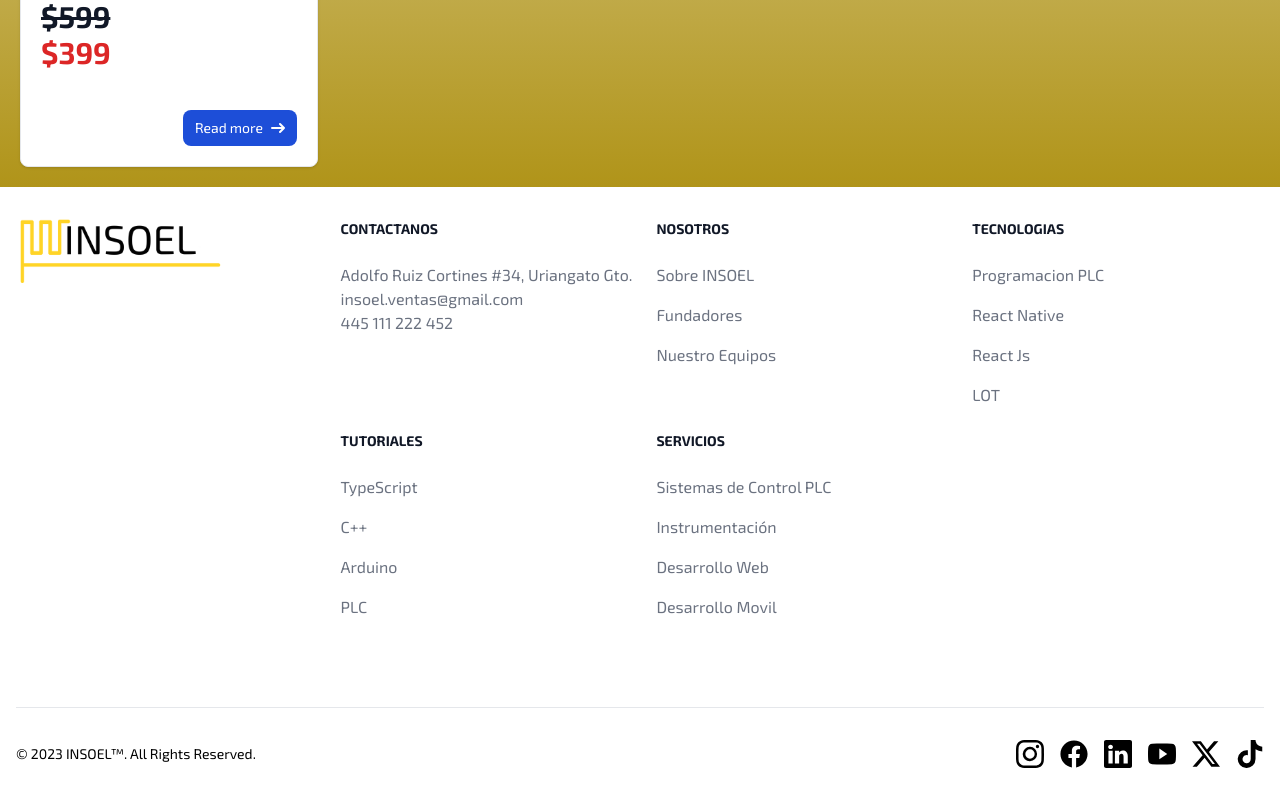
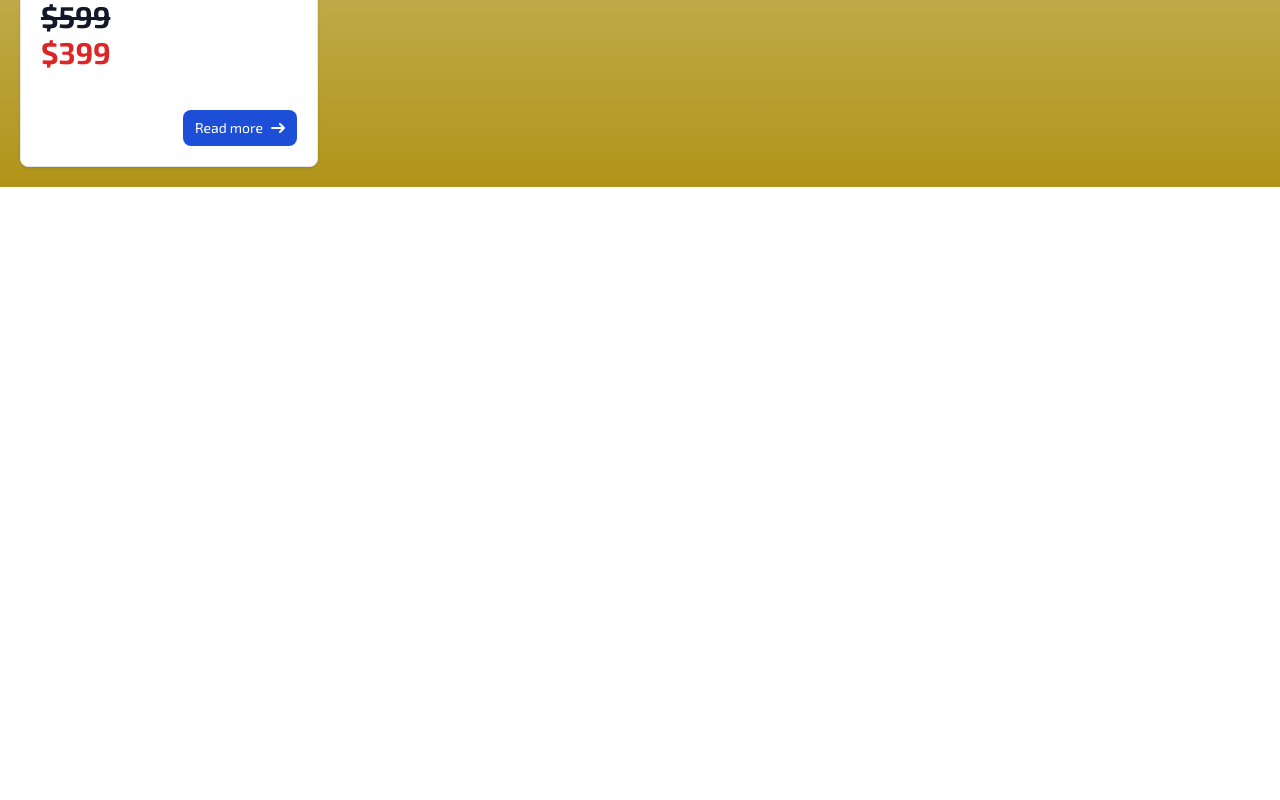
Before and after one commit to EdwinMLara/web-insol, a React (Vite) app: page /web-insol/tienda in a window 1280 px wide. Shown: the part 842-1642 px from the top of the page. After the commit the page ends 1029 px from the top, so only its background shows below. Built offline with nearby package versions, Linux system fonts and the light colour scheme.

Commit message:
union de secciones en homePage

```diff
--- a/src/App.jsx
+++ b/src/App.jsx
@@ -21,7 +21,7 @@ function App() {
         <main>
           <Navbar_Context />
           <Routes>
-            <Route path="/web-insol/" element={<Carrusel />} />
+            <Route path="/web-insol/" element={<HomePage/>} />
             <Route path="/web-insol/tecnologias" element={<TecnologiasPage />} />
             <Route path="/web-insol/invernadero" element={<InvernaderoPage />} />
             <Route path="/web-insol/clientes" element={<ClientesPage />} />
@@ -34,7 +34,6 @@ function App() {
             <Route path="/web-insol/tienda" element={<TiendaPage />} />
             <Route path="/web-insol/tienda/:productId" element={<ProductDetail/>} />
           </Routes>
-          <Footer />
         </main>
       </BrowserRouter>
     </InsoelProvider>
--- a/src/Components/Footer.jsx
+++ b/src/Components/Footer.jsx
@@ -10,7 +10,7 @@ import { FaTiktok } from "react-icons/fa";
 
 function Footer() {
   return (
-    <footer className=" bg-white dark:bg-gray-900">
+    <footer className=" bg-white dark:bg-bajo">
       <div className="mx-auto w-full max-w-screen-xl p-4 py-6 lg:py-8">
         <div className="md:flex md:justify-between ">
           <div className="mb-6 md:mb-0">
@@ -20,10 +20,10 @@ function Footer() {
           </div>
           <div className="grid grid-cols-2 gap-8 sm:gap-6 sm:grid-cols-3 mb-14">
             <div>
-              <h2 className="mb-6 text-sm font-semibold text-gray-900 uppercase dark:text-white">
+              <h2 className="mb-6 text-sm font-semibold text-gray-900 uppercase dark:text-black">
                 Contactanos
               </h2>
-              <ul className="text-gray-500 dark:text-gray-400 font-medium">
+              <ul className="text-gray-500  font-medium">
                 <li className="mb-4">
                   <p>
                     {" "}
@@ -35,10 +35,10 @@ function Footer() {
               </ul>
             </div>
             <div>
-              <h2 className="mb-6 text-sm font-semibold text-gray-900 uppercase dark:text-white">
+              <h2 className="mb-6 text-sm font-semibold text-gray-900 uppercase dark:text-black">
                 Nosotros
               </h2>
-              <ul className="text-gray-500 dark:text-gray-400 font-medium">
+              <ul className="text-gray-500  font-medium">
                 <li className="mb-4">
                   <a href="#" className="hover:underline ">
                     Sobre INSOEL
@@ -57,10 +57,10 @@ function Footer() {
               </ul>
             </div>
             <div>
-              <h2 className="mb-6 text-sm font-semibold text-gray-900 uppercase dark:text-white">
+              <h2 className="mb-6 text-sm font-semibold text-gray-900 uppercase dark:text-black">
                 Tecnologias
               </h2>
-              <ul className="text-gray-500 dark:text-gray-400 font-medium">
+              <ul className="text-gray-500  font-medium">
                 <li className="mb-4">
                   <a href="#" className="hover:underline">
                     Programacion PLC
@@ -84,10 +84,10 @@ function Footer() {
               </ul>
             </div>
             <div>
-              <h2 className="mb-6 text-sm font-semibold text-gray-900 uppercase dark:text-white">
+              <h2 className="mb-6 text-sm font-semibold text-gray-900 uppercase dark:text-black">
                 Tutoriales
               </h2>
-              <ul className="text-gray-500 dark:text-gray-400 font-medium">
+              <ul className="text-gray-500 font-medium">
                 <li className="mb-4">
                   <a href="#" className="hover:underline">
                     TypeScript
@@ -111,10 +111,10 @@ function Footer() {
               </ul>
             </div>
             <div>
-              <h2 className="mb-6 text-sm font-semibold text-gray-900 uppercase dark:text-white">
+              <h2 className="mb-6 text-sm font-semibold text-gray-900 uppercase dark:text-black">
                 Servicios
               </h2>
-              <ul className="text-gray-500 dark:text-gray-400 font-medium">
+              <ul className="text-gray-500 font-medium">
                 <li className="mb-4">
                   <a href="#" className="hover:underline">
                     Sistemas de Control PLC
--- a/src/Components/Navbar_Context.jsx
+++ b/src/Components/Navbar_Context.jsx
@@ -137,7 +137,7 @@ const Navbar_Context = () => {
                 handleInfoToggle("tecnologias");
               }}
             >
-              <Link to="/web-insol/tecnologias">Tecnologias</Link>
+              <Link to="/web-insol/tecnologias">Tecnologías</Link>
             </div>
             <div
               className={`text-${txtColor} cursor-pointer ${
--- a/src/Components/ProductoDetail.jsx
+++ b/src/Components/ProductoDetail.jsx
@@ -9,7 +9,7 @@ const ProductDetail = () => {
         <img src={detalles} alt="detalles" className="md:w-[50%] h-auto sm:w-full" />
       </div>
       <a
-          href={"https://chat.whatsapp.com/HXk39RhC5XiHfsfO7IAt2i"}
+          href={"https://wa.me/message/WAYW2ZY6BUU6G1?src=qr"}
           className="flex items-center justify-center bg-green-500 text-white px-4 py-2 rounded-md hover:bg-green-600 "
         >
           <FaWhatsapp className='mr-2 text-2xl'/>
--- a/src/pages/HomePage.jsx
+++ b/src/pages/HomePage.jsx
@@ -2,6 +2,7 @@ import Carrusel from "../Components/Carrusel";
 import Nosotros from "../Components/Nosotros";
 import Clientes from "../Components/Clientes";
 import Formulario from '../Components/Formulario'
+import Footer from "../Components/Footer";
 
 function HomePage() {
   return (
@@ -11,12 +12,16 @@ function HomePage() {
       </div>
 
       <div className="flex-grow">
+        <Nosotros />
+      </div>
+
+      <div className="flex-grow mb-5">
         <Formulario />
       </div>
+      <div>
+        <Footer/>
+      </div>
 
-      <div className="flex-grow">
-        <Clientes/>
-      </div>
 
     </div>
   );
--- a/src/pages/Proyectos/BiorreactorPage.jsx
+++ b/src/pages/Proyectos/BiorreactorPage.jsx
@@ -14,7 +14,7 @@ function BiorreactorPage() {
     };
   }, []);
   return (
-    <div className="bg-blue-300 min-h-screen  flex flex-col">
+    <div className="bg-bajo min-h-screen  flex flex-col">
       <div className="mb-20">
       </div>
       <div>
--- a/src/pages/TiendaPage.jsx
+++ b/src/pages/TiendaPage.jsx
@@ -1,9 +1,16 @@
-import { useState } from "react";
+import { useEffect, useState } from "react";
 import ProductList from "../Components/ProductList";
 import ProductDetail from "../Components/ProductoDetail";
 
 function TiendaPage() {
   const [selectedProductId, setSelectedProductId] = useState(null);
+
+  useEffect(() => {
+    document.title = "Tienda | INSOEL";
+    return () => {
+      document.title = "INSOEL";
+    };
+  }, []);
 
   const products = [
     { id: 1, name: 'Producto 1', image: 'ss', price: 50, features: 'Características del Producto 1' },
```
